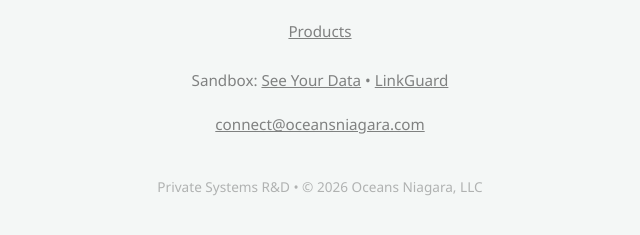
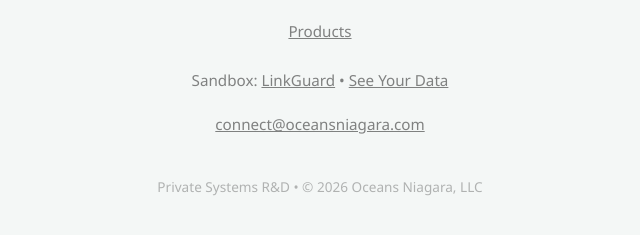
Before and after one commit to Oceans-Niagara/oceans-niagara.github.io, a plain HTML site: page index.html in a window 1280 px wide. Shown: the part 349-584 px from the top of the page, 320-960 px from the left. Drawn offline with Linux system fonts and the light colour scheme.

Commit message:
Reorder links in contact section of index.html

```diff
--- a/index.html
+++ b/index.html
@@ -57,8 +57,8 @@
       <a href="/linkguard/">Products</a>
       <br><br>
       Sandbox:
-      <a href="/see-your-data/">See Your Data</a> &bull;
-      <a href="/linkguard/sandbox.html">LinkGuard</a>
+      <a href="/linkguard/sandbox.html">LinkGuard</a> &bull;
+      <a href="/see-your-data/">See Your Data</a>
     </div>
 
     <div class="contact">
```
